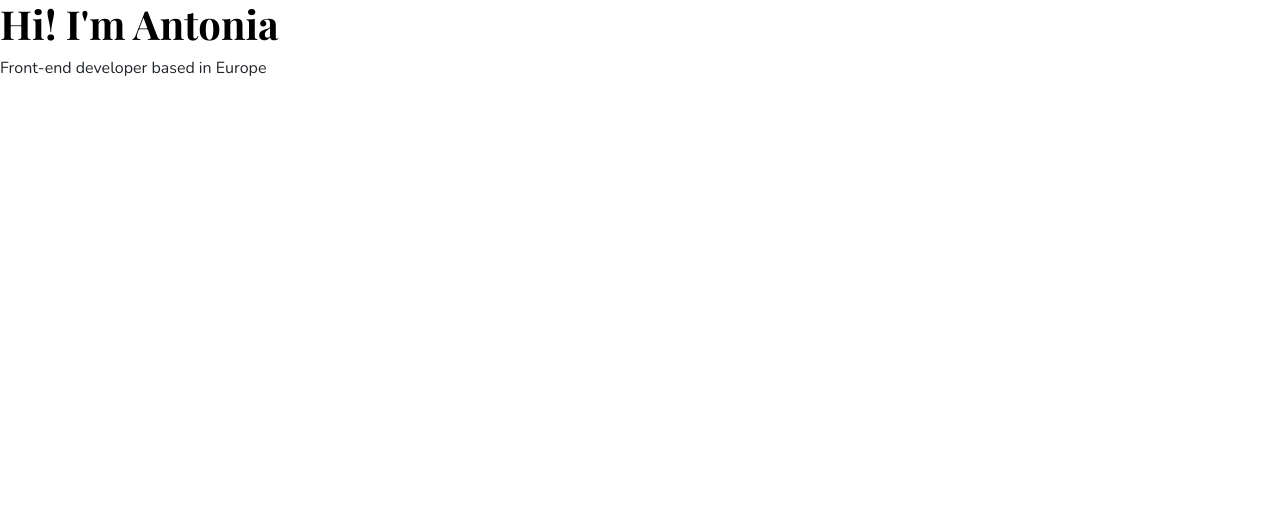
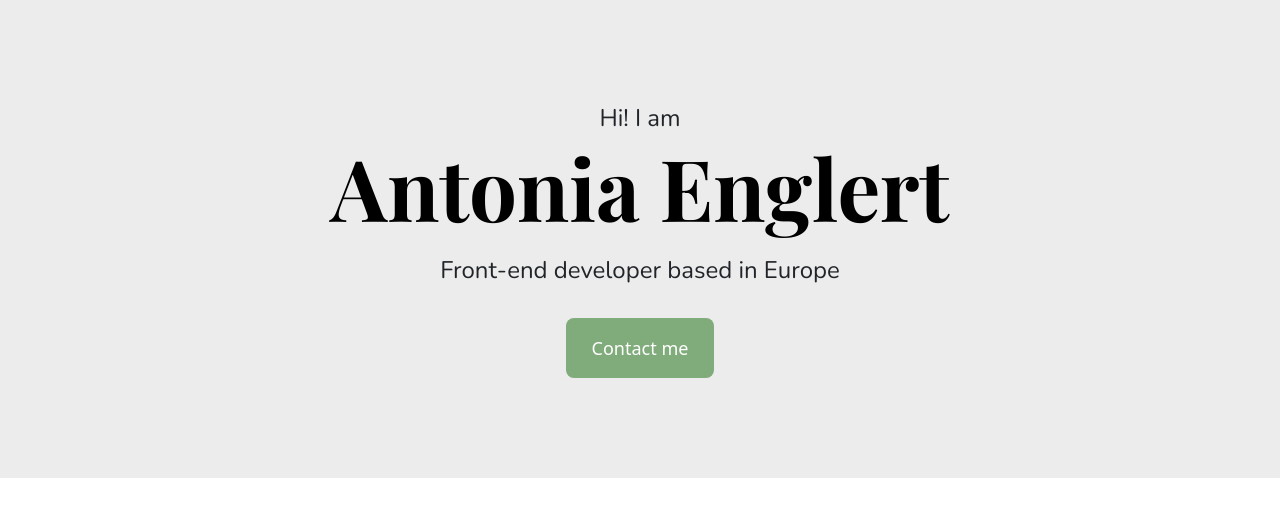
Before and after one commit to antoniapiae/portfolio, a plain HTML site: page index.html in a window 1280 px wide. Drawn offline with nearby package versions, Linux system fonts and the light colour scheme.

Commit message:
Styled homepage hero

```diff
--- a/css/styles.css
+++ b/css/styles.css
@@ -1,10 +1,46 @@
-h1 {
+:root {
+    --primary-color: #ececec;
+    --branding-color:#80ac7b;
+    --heading-font-family: 'Playfair Display', serif;
+    --default-font-family: 'Nunito', sans-serif;
+}
+h1, h3, h4, h5, h6 {
     color: black;
-    font-family: 'Playfair Display', serif;
+    font-family: var(--heading-font-family);
     font-weight: bold;
 }
 
-p {
-    font-family: 'Nunito', sans-serif;
+h1 {
+    font-size: 85px;
+}
+
+.hero {
+    background: var(--primary-color);
+    text-align: center;
+    padding: 100px 20px;
+}
+
+.hero p {
+    font-size: 36px;
+    font-weight: bold;
+    margin: 0;
+    font-family: var(--default-font-family);
     font-weight: normal;
+    font-size: 24px;
 }
+
+.hero h2 {
+    font-family: var(--default-font-family);
+    font-weight: normal;
+    font-size: 24px;
+    line-height: 2;
+}
+
+.btn-branding {
+    background: var(--branding-color);
+    border-radius: 8px;
+    color: white;
+    font-size: 18px;
+    line-height: 28px;
+    padding: 15px 25px;
+}
--- a/index.html
+++ b/index.html
@@ -14,7 +14,13 @@
     <title>Document</title>
 </head>
 <body>
-    <h1>Hi! I'm Antonia</h1>
-    <p>Front-end developer based in Europe</p>
+    <div class="hero">
+      <p>Hi! I am</p>
+      <h1>Antonia Englert</h1>
+      <h2 class="mb-4">Front-end developer based in Europe</h2>
+      <div>
+        <a href="#" class="btn btn-branding">Contact me</a>
+      </div>
+    </div>
 </body>
 </html>
```
